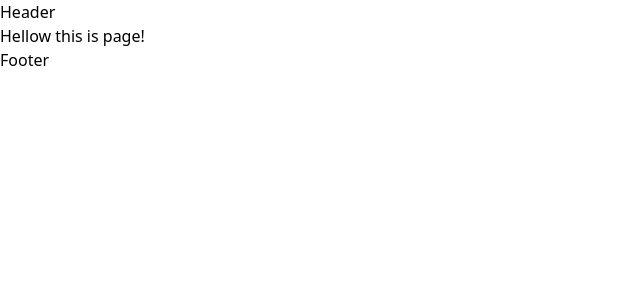
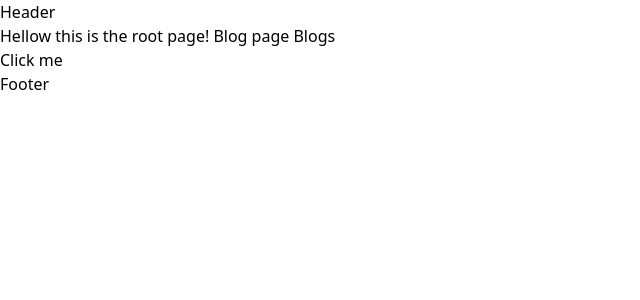
Before and after one commit to sakib404-hub/my-first-next-js-application, a Next.js app: page / in a window 1280 px wide. Shown: the top 300 px of the page, without its empty margins (0-640 px from the left). Built offline with nearby package versions, Linux system fonts and the light colour scheme.

Commit message:
server side and client side component

```diff
--- /dev/null
+++ b/app/blogs/[slug]/loading.tsx
@@ -0,0 +1,11 @@
+import React from 'react'
+
+const BlogsLoader = () => {
+  return (
+    <div>
+      Loading.....
+    </div>
+  )
+}
+
+export default BlogsLoader
--- a/app/page.tsx
+++ b/app/page.tsx
@@ -1,9 +1,16 @@
+import Link from 'next/link'
 import React from 'react'
+import LikeButton from './ui/likeButton'
 
 const page = () => {
+
+  //? console.log("This is the root route!"); this will be shown in the terminal as it is a server side component
+
   return (
     <div>
-      Hellow this is page!
+      Hellow this is the root page!
+      Blog page <Link href={"/blogs/1"}>Blogs</Link>
+      <LikeButton></LikeButton>
     </div>
   )
 }
--- /dev/null
+++ b/app/ui/likeButton.tsx
@@ -0,0 +1,14 @@
+"use client"
+import React from 'react'
+
+const LikeButton = () => {
+  return (
+    <div>
+      <button onClick={()=>{
+        console.log("Button is Clicked!")
+      }} className='cursor-pointer'>Click me</button>
+    </div>
+  )
+}
+
+export default LikeButton;
```
